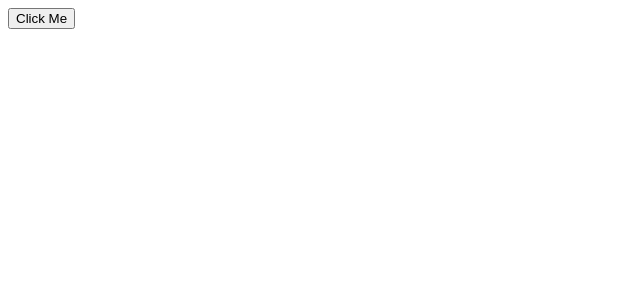
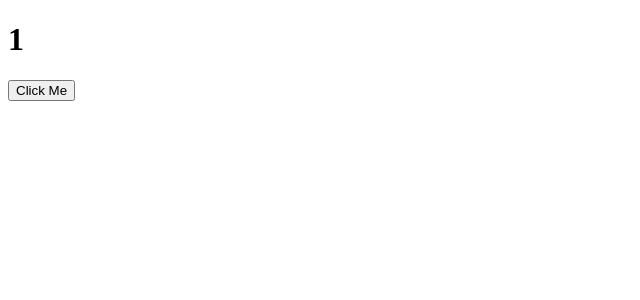
Before and after one commit to SaikatDeb12/react-typescript, a React (Vite) app: page / in a window 1280 px wide. Shown: the top 300 px of the page, without its empty margins (0-640 px from the left). Built offline with nearby package versions, Linux system fonts and the light colour scheme.

Commit message:
counter btn

```diff
--- a/src/App.tsx
+++ b/src/App.tsx
@@ -5,7 +5,8 @@ import MyButton from "./components/MyButton";
 const App: FC = () => {
   return (
     <div className="App">
-      <MyButton text="Click Me" onClick={() => alert("hello world")} />
+      {/* <MyButton text="Click Me" onClick={() => alert("hello world")} /> */}
+      <MyButton text="anotherBtn" />
     </div>
   );
 };
--- a/src/components/MyButton.tsx
+++ b/src/components/MyButton.tsx
@@ -1,12 +1,22 @@
+import { useState } from "react";
+
 interface Props {
   text: string;
   onClick?: () => void;
 }
 
-const MyButton: React.FC<Props> = (props) => {
+const MyButton: React.FC<Props> = ({ text, onClick }) => {
+  const [value, setValue] = useState(1);
   return (
     <div>
-      <button onClick={props.onClick}>{props.text}</button>
+      <h1>{value}</h1>
+      <button
+        onClick={() => {
+          setValue(value + 1);
+        }}
+      >
+        Click Me
+      </button>
     </div>
   );
 };
```
